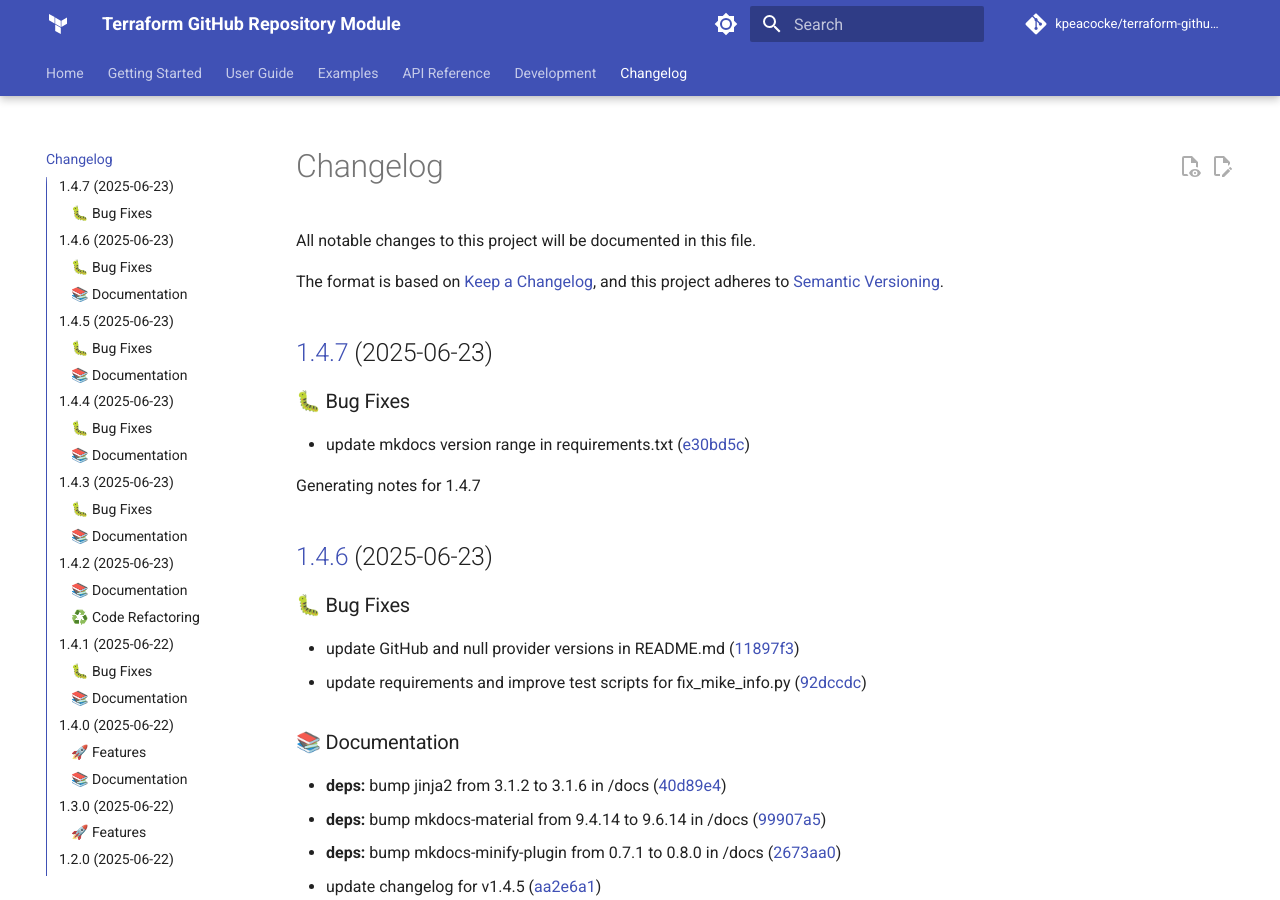
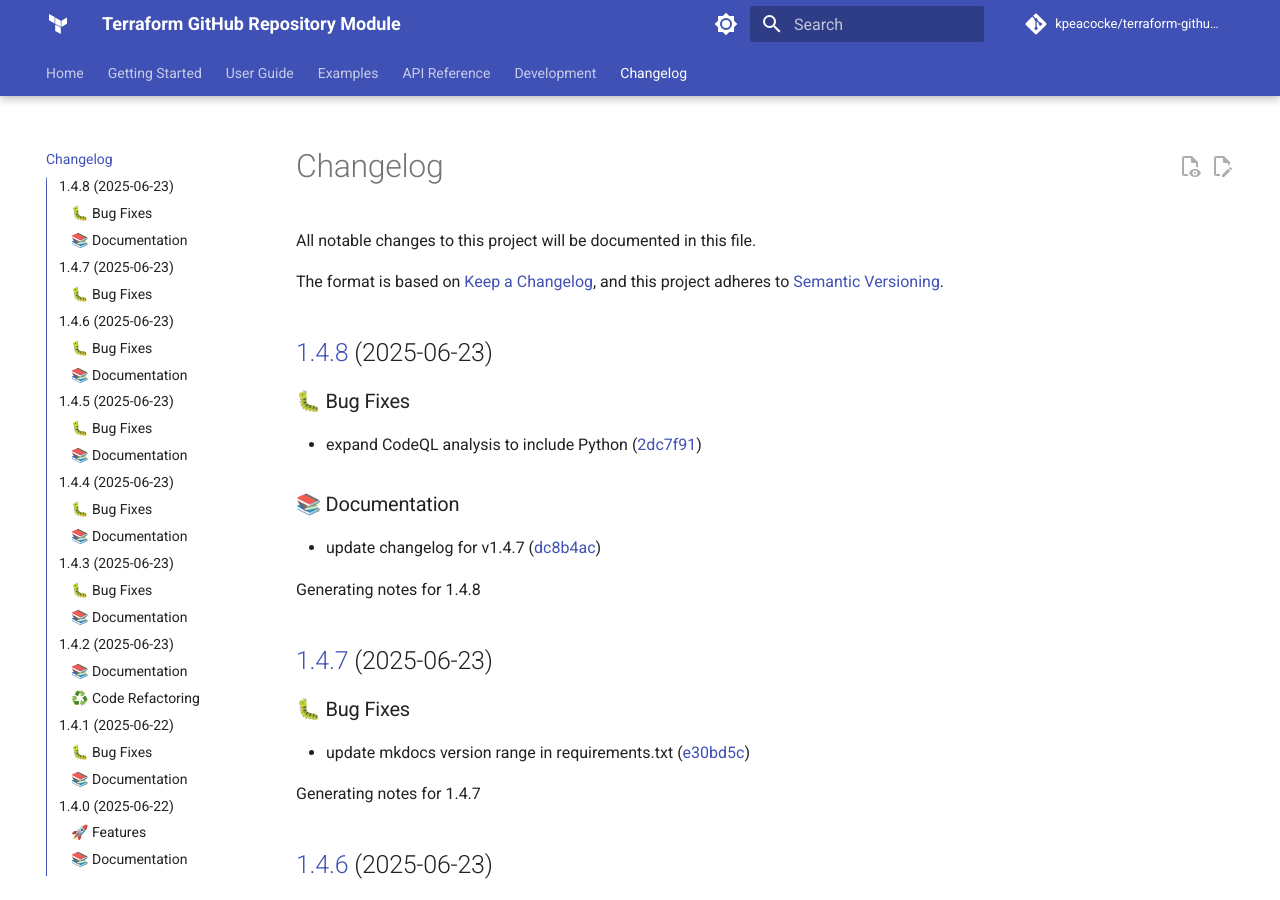
Before and after one commit to kpeacocke/terraform-github-repo, an MkDocs documentation site: the page built from docs/changelog.md, in a window 1280 px wide and 900 px high. Built offline with MkDocs 1.6.1 and Material for MkDocs 9.7.7, drawn with Linux system fonts in a browser that asks for light colours; comment, search, counter and statistics services are not loaded; the version menu is left out.

Commit message:
docs: update changelog for v1.4.8

```diff
--- a/docs/changelog.md
+++ b/docs/changelog.md
@@ -6,6 +6,19 @@ The format is based on [Keep a Changelog](https://keepachangelog.com/en/1.0.0/),
 and this project adheres to [Semantic Versioning](https://semver.org/spec/v2.0.0.html).
 
 <!-- markdownlint-disable MD024 -->
+
+## [1.4.8](https://github.com/kpeacocke/terraform-github-repo/compare/v1.4.7...v1.4.8) (2025-06-23)
+
+### 🐛 Bug Fixes
+
+* expand CodeQL analysis to include Python ([2dc7f91](https://github.com/kpeacocke/terraform-github-repo/commit/2dc7f9152e066fbcc4c055ef83ab5a82ebef46fb))
+
+### 📚 Documentation
+
+* update changelog for v1.4.7 ([dc8b4ac](https://github.com/kpeacocke/terraform-github-repo/commit/dc8b4ac379b296ab496ba81e232f8b51a2850c67))
+
+
+Generating notes for 1.4.8
 
 ## [1.4.7](https://github.com/kpeacocke/terraform-github-repo/compare/v1.4.6...v1.4.7) (2025-06-23)
 
```
